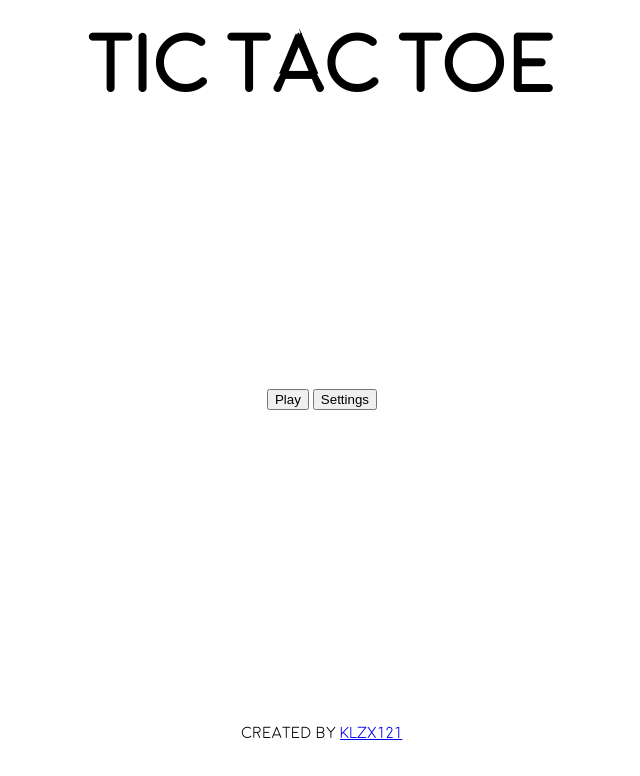
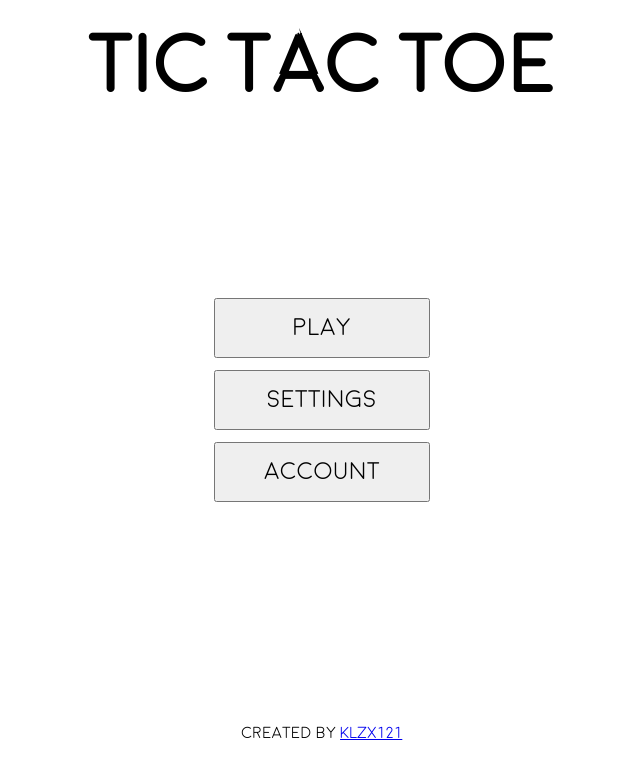
Before and after one commit to KLZX121/tic-tac-toe, an Electron app: page game/index.html in a window 1280 px wide. Shown: the whole page, without its empty margins (318-958 px from the left). Drawn offline with Linux system fonts and the light colour scheme.

Commit message:
added basic css for buttons in home menu

```diff
--- a/game/index.css
+++ b/game/index.css
@@ -3,10 +3,12 @@
     src: url('./fonts/Moon.otf');
 }
 
+* {
+    font-family: 'Moon', sans-serif;
+}
 html {
     box-sizing: border-box;
     height: 100%;
-    font-family: 'Moon', sans-serif;
 }
 body {
     box-sizing: border-box;
@@ -18,6 +20,19 @@ body {
 }
 
 #title {
-    grid-row: 1;
     font-size: 5em;
 }
+#menu {
+    display: flex;
+    flex-direction: column;
+}
+#menu button {
+    padding: 0.3em;
+    font-size: 1.5em;
+    width: 9em;
+    height: 2.5em;
+    margin-bottom: 0.5em;
+}
+#menu button:last-child {
+    margin-bottom: 0;
+}
--- a/game/index.html
+++ b/game/index.html
@@ -9,6 +9,7 @@
         <section id="menu">
             <button>Play</button>
             <button>Settings</button>
+            <button>Account</button>
         </section>
 
         <section id="settings" style="display: none;">
```
